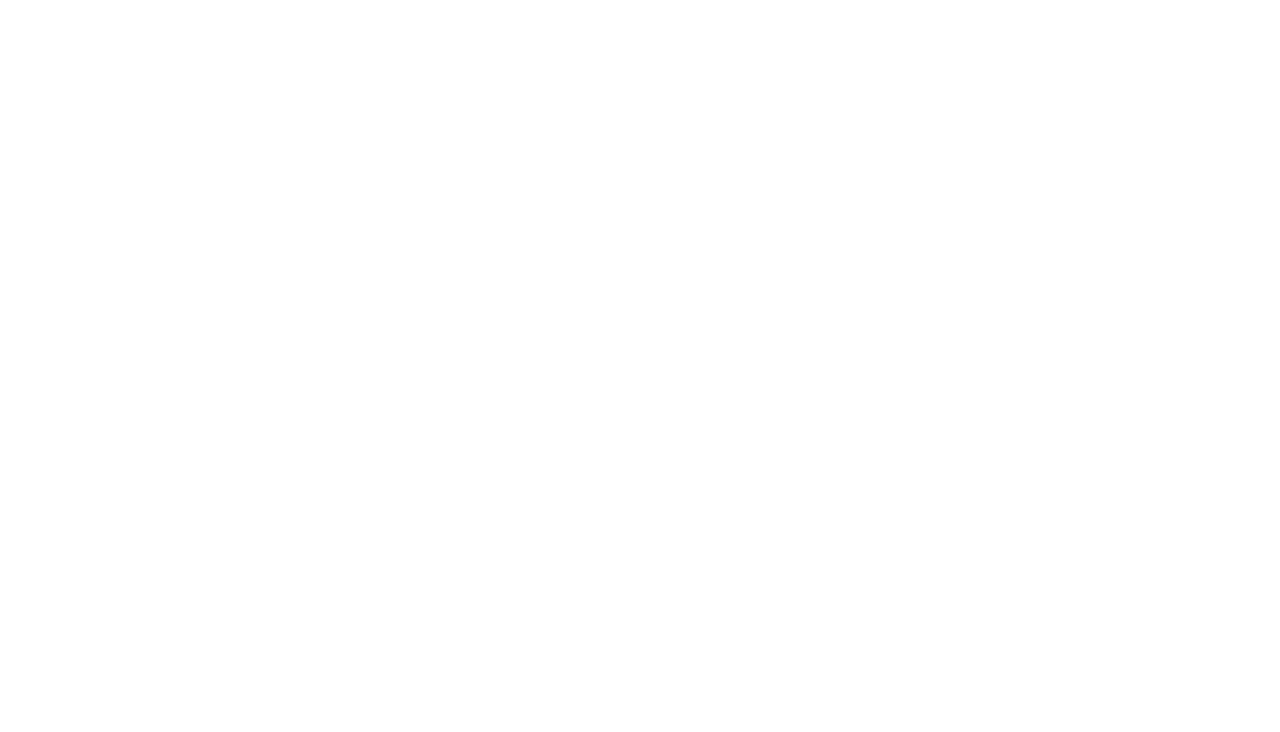
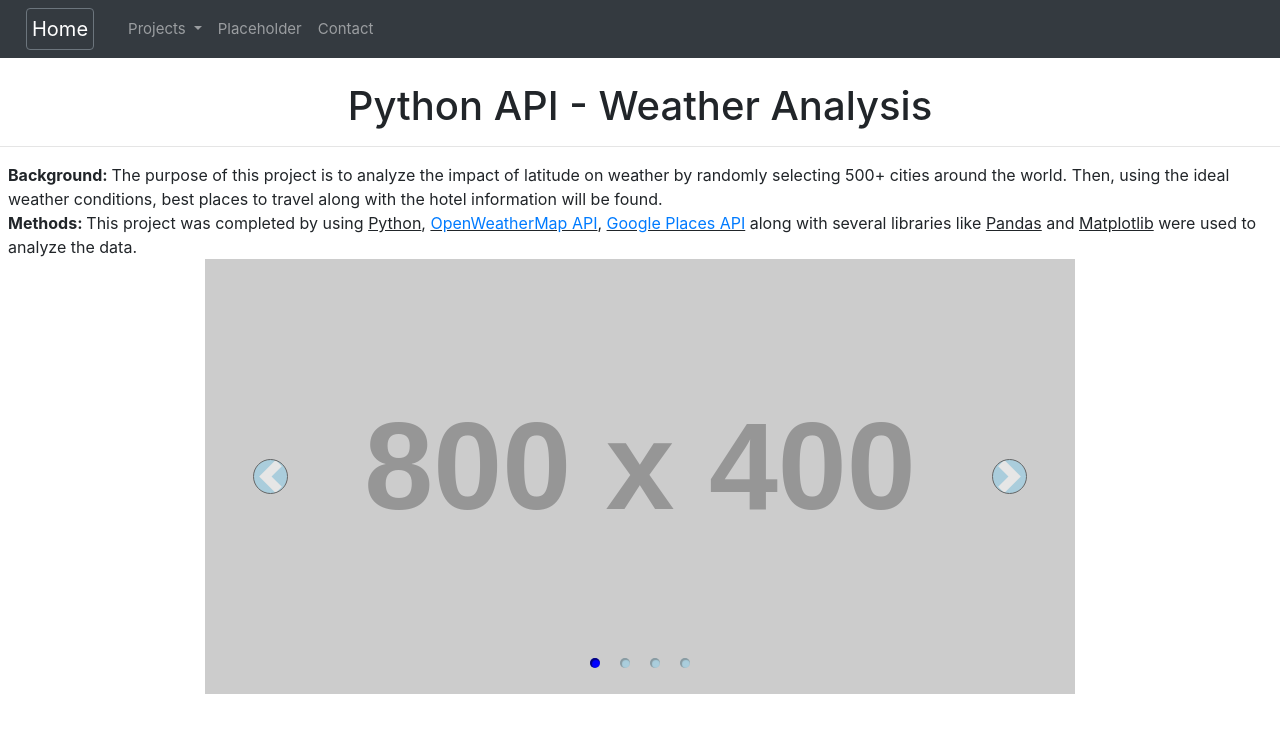
Before and after one commit to jamess2eagle/portfolio, a plain HTML site: page PythonAPI.html in a window 1280 px wide. Drawn offline with nearby package versions, Linux system fonts and the light colour scheme; placeholder pictures from the web are drawn by us.

Commit message:
adding python api

```diff
--- a/PythonAPI.html
+++ b/PythonAPI.html
@@ -0,0 +1,102 @@
+<!DOCTYPE html>
+<html lang="en">
+<head>
+    <meta charset="UTF-8">
+    <meta name="viewport" content="width=device-width, initial-scale=1.0">
+    <title>James Park's Portfolio</title>
+    <link rel="stylesheet" href="reset.css">
+    <link rel="stylesheet" href="https://stackpath.bootstrapcdn.com/bootstrap/4.3.1/css/bootstrap.min.css" integrity="sha384-ggOyR0iXCbMQv3Xipma34MD+dH/1fQ784/j6cY/iJTQUOhcWr7x9JvoRxT2MZw1T" crossorigin="anonymous">
+    <link rel="stylesheet" href="styles.css">
+</head>
+<body>
+    <nav class="navbar navbar-expand navbar-dark bg-dark">
+      <a class="navbar-brand border border-secondary rounded" href="index.html">Home</a>
+
+      <div class="collapse navbar-collapse" id="navbarSupportedContent">
+        <ul class="navbar-nav mr-auto" id = "defaultnav">
+          <li class="nav-item Visualization" >
+              <a class="nav-link dropdown-toggle" href="#" id="navbarDropdown" role="button" data-toggle="dropdown" aria-haspopup="true" aria-expanded="false">
+                Projects
+              </a>
+              <div class="dropdown-menu" aria-labelledby="Drop-down">
+                <!-- <a class="dropdown-item" href="vis1.html">Temperature and Humidity</a>
+                <a class="dropdown-item" href="vis2.html">Wind Speed and Cloudiness</a>
+                <a class="dropdown-item" href="vis3.html">Northern Hemisphere</a>
+                <a class="dropdown-item" href="vis4.html">Southern Hemisphere</a> -->
+              </div>
+          </li>
+          <li class="nav-item">
+              <a class="nav-link" href="comparison.html">Placeholder</a>
+          </li>
+          <li class="nav-item">
+            <a class="nav-link" href="data.html">Contact</a>
+          </li>
+        </ul>
+      </div>
+
+      <div class="collapse navbar-collapse" id="hiddenSupportedContent">
+        <ul class="navbar-nav mr-auto">
+          <li class="nav-item Visualization">
+              <a class="nav-link dropdown-toggle" href="#" id="hiddenDropdown" role="button" data-toggle="dropdown" aria-haspopup="true" aria-expanded="false">
+                Dropdown
+              </a>
+              <div class="dropdown-menu" aria-labelledby="Drop-down">
+                <a class="dropdown-item" href="vis1.html">Temperature and Humidity</a>
+                <a class="dropdown-item" href="vis2.html">Wind Speed and Cloudiness</a>
+                <a class="dropdown-item" href="vis3.html">Northern Hemisphere</a>
+                <a class="dropdown-item" href="vis4.html">Southern Hemisphere</a>
+                <a class="dropdown-item" href="comparison.html">Comparison</a>
+                <a class="dropdown-item" href="data.html">Data</a>
+              </div>
+          </li>
+        </ul>
+      </div>
+    </nav>
+    <br>
+    <h1>Python API - Weather Analysis</h1>
+    <hr>
+    <div class="row">
+        <div class="column col-12">
+            <div class = "ml-2"><strong>Background: </strong>The purpose of this project is to analyze the impact of latitude on weather by randomly selecting 500+ cities around the world.  Then, using the ideal weather conditions, best places to travel along with the hotel information will be found.</div>
+            <div class = "ml-2"><strong>Methods: </strong> This project was completed by using <u>Python</u>, <u> <a href = "https://openweathermap.org/api" target="_blank">OpenWeatherMap API</a></u>, <u> <a href = "https://developers.google.com/places/web-service/overview" target="_blank">Google Places API</a></u> along with several libraries like <u>Pandas</u> and <u>Matplotlib</u> were used to analyze the data.</div>
+            <div class="container">
+                <div id="carouselExampleControls" class="carousel slide" data-interval="false">
+                    <div class="carousel-inner">
+                        <div class="carousel-item active">
+                            <img class="d-block w-100" src="//placehold.it/800x400" alt="First slide">
+                        </div>
+                        <div class="carousel-item">
+                            <img class="d-block w-100" src="//placehold.it/800x400" alt="Fourth slide">
+                        </div>
+                        <div class="carousel-item">
+                            <img class="d-block w-100" src="Slide1.png" alt="Second slide">
+                        </div>
+                        <div class="carousel-item">
+                            <img class="d-block w-100" src="Slide2.png" alt="Third slide">
+                        </div>
+                    </div>
+                    <ol class="carousel-indicators">
+                        <li data-target="#carouselExampleControls" data-slide-to="0" class="active"></li>
+                        <li data-target="#carouselExampleControls" data-slide-to="1"></li>
+                        <li data-target="#carouselExampleControls" data-slide-to="2"></li>
+                        <li data-target="#carouselExampleControls" data-slide-to="3"></li>
+                    </ol>
+                    <a class="carousel-control-prev" href="#carouselExampleControls" role="button" data-slide="prev">
+                        <span class="carousel-control-prev-icon " aria-hidden="true"></span>
+                        <span class="sr-only">Previous</span>
+                    </a>
+                    <a class="carousel-control-next" href="#carouselExampleControls" role="button" data-slide="next">
+                        <span class="carousel-control-next-icon" aria-hidden="true"></span>
+                        <span class="sr-only">Next</span>
+                    </a>
+                </div>
+            </div>
+        </div>
+    </div>
+
+
+<script src="https://code.jquery.com/jquery-3.3.1.slim.min.js" integrity="sha384-q8i/X+965DzO0rT7abK41JStQIAqVgRVzpbzo5smXKp4YfRvH+8abtTE1Pi6jizo" crossorigin="anonymous"></script>
+<script src="https://cdnjs.cloudflare.com/ajax/libs/popper.js/1.14.7/umd/popper.min.js" integrity="sha384-UO2eT0CpHqdSJQ6hJty5KVphtPhzWj9WO1clHTMGa3JDZwrnQq4sF86dIHNDz0W1" crossorigin="anonymous"></script>
+<script src="https://stackpath.bootstrapcdn.com/bootstrap/4.3.1/js/bootstrap.min.js" integrity="sha384-JjSmVgyd0p3pXB1rRibZUAYoIIy6OrQ6VrjIEaFf/nJGzIxFDsf4x0xIM+B07jRM" crossorigin="anonymous"></script>
+</body>
+</html>
--- a/styles.css
+++ b/styles.css
@@ -1,6 +1,6 @@
 #navbarSupportedContent{
     position: relative;
-    padding: 5px;
+    padding: 0px;
     margin-right: 10px;
     margin-left: 10px;
     visibility: visible;
@@ -8,7 +8,7 @@
 }
 
 .navbar-brand{
-  padding: 10px;
+  padding: 5px;
   margin-left: 10px;
   font-size: 20px;
 }
@@ -23,12 +23,12 @@
 }
 
 #navbarSupportedContent ul li{
-  padding: 5px;
+  padding: 0px;
   font-size: 15px;
 }
 
 .container {
-  width: 1024px;
+  width: 900px;
   margin: 0 auto;
   left: 0px;
 }
@@ -39,7 +39,7 @@
 }
 
 h1 {
-  padding: 10px;
+  padding: 0px;
   text-align: center;
 }
 
@@ -47,10 +47,38 @@ h2{
   text-align:center;
 }
 
-
-
 #profile {
   max-width: 15%;
+}
+
+.carousel-control-prev-icon, .carousel-control-next-icon {
+  height: 35px;
+  width: 35px;
+  outline: black;
+  background-color: skyblue;
+  background-size: 100%, 100%;
+  border-radius: 50%;
+  border: 1px solid black;
+}
+
+.carousel-indicators li{
+  display: inline-block;
+    width: 10px;
+    height: 10px;
+    margin: 10px;
+    text-indent: 0;
+    cursor: pointer;
+    border: none;
+    border-radius: 50%;
+    background-color: skyblue;
+    box-shadow: inset 1px 1px 1px 1px rgba(0,0,0,0.5);
+}
+
+.carousel-indicators .active {
+  width: 10px;
+  height: 10px;
+  margin: 10px;
+  background-color: blue;
 }
 
 /*Adding media queries to show the drop-down, and hide the navbar when the screen is smaller */
```
Also changed, not shown: Slide1.png (added), Slide2.png (added), Slide3.png (added), Slide4.png (added), Slide5.png (added), 1 other file.
